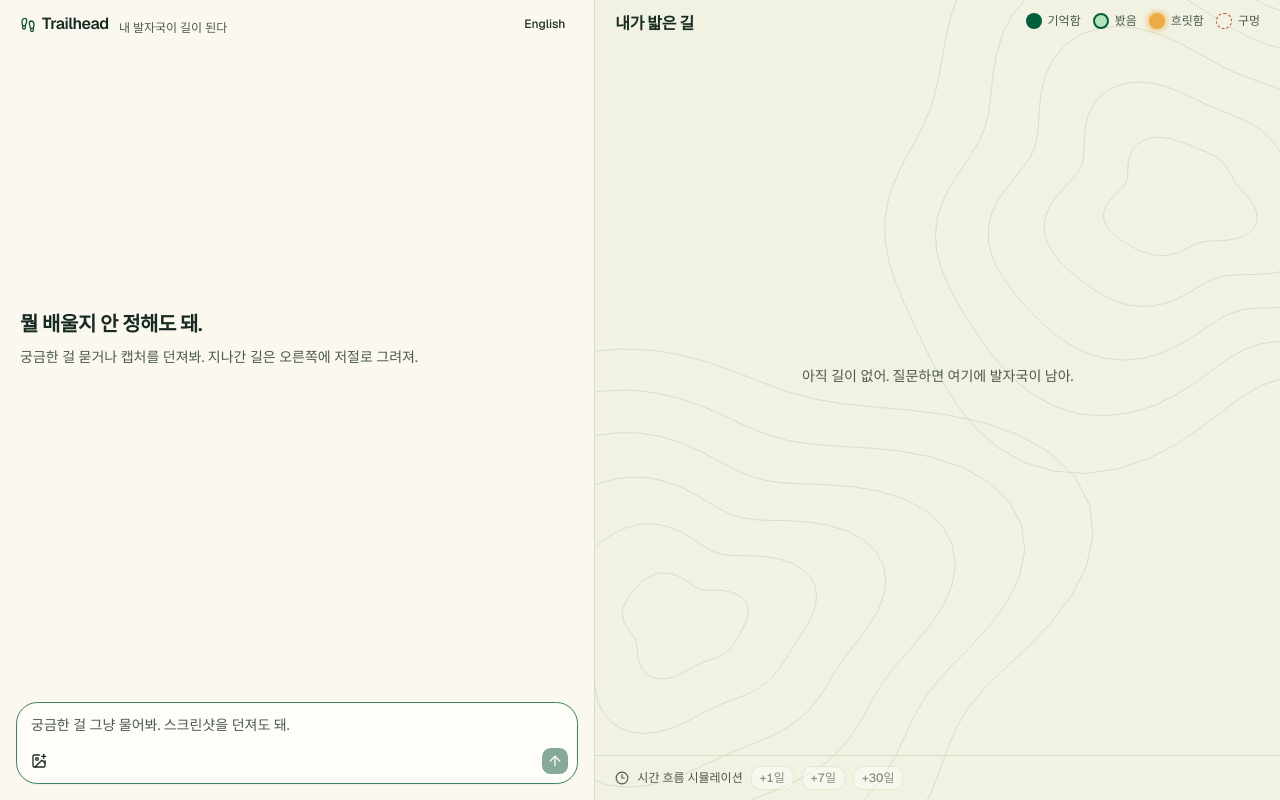
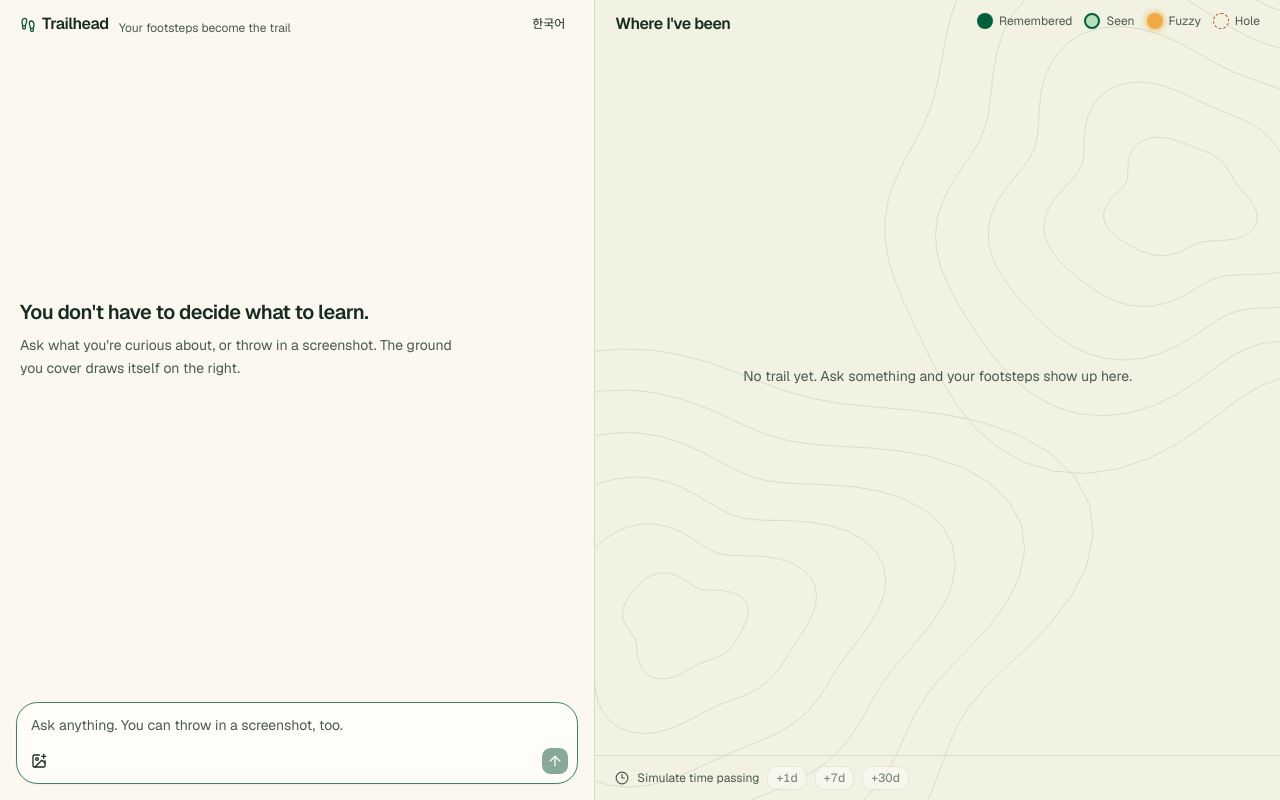
Before and after one commit to RbertKo/trailhead, a Next.js app: page / in a window 1280 px wide. Built offline with nearby package versions, Linux system fonts and the light colour scheme.

Commit message:
✨ 영어를 화면 기본 언어로 변경
심사위원이 영어를 쓰므로 기본값을 영어로 바꿨다. 한국어는 상단 버튼으로 전환한다.

```diff
--- a/app/layout.tsx
+++ b/app/layout.tsx
@@ -21,7 +21,7 @@ export const metadata: Metadata = {
 export default function RootLayout({ children }: LayoutProps<"/">) {
   return (
     <html
-      lang="ko"
+      lang="en"
       className={`${geistSans.variable} ${geistMono.variable} h-full antialiased`}
     >
       <body className="min-h-full">{children}</body>
--- a/components/trail/workspace.tsx
+++ b/components/trail/workspace.tsx
@@ -66,7 +66,7 @@ const transport = new DefaultChatTransport<TrailUIMessage>({
 });
 
 export function Workspace() {
-  const [locale, setLocale] = useState<Locale>("ko");
+  const [locale, setLocale] = useState<Locale>("en");
   const copy = COPY[locale];
 
   // The whole session lives in this component: nothing is stored on the server.
@@ -269,9 +269,9 @@ export function Workspace() {
           <Button
             variant="ghost"
             size="xs"
-            onClick={() => setLocale(locale === "ko" ? "en" : "ko")}
+            onClick={() => setLocale(locale === "en" ? "ko" : "en")}
           >
-            {COPY[locale === "ko" ? "en" : "ko"].languageName}
+            {COPY[locale === "en" ? "ko" : "en"].languageName}
           </Button>
         </header>
 
```
